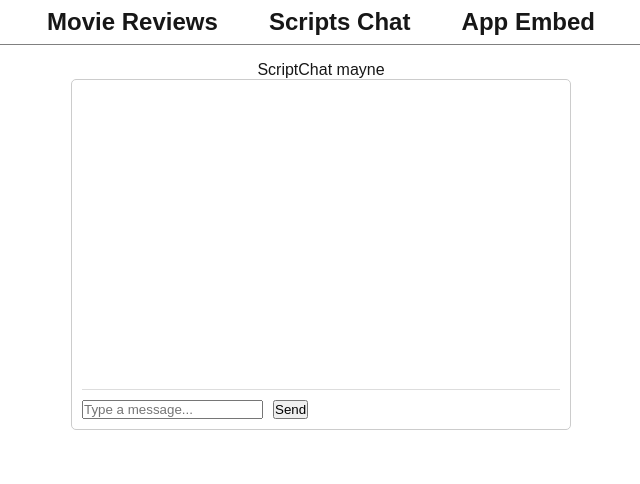
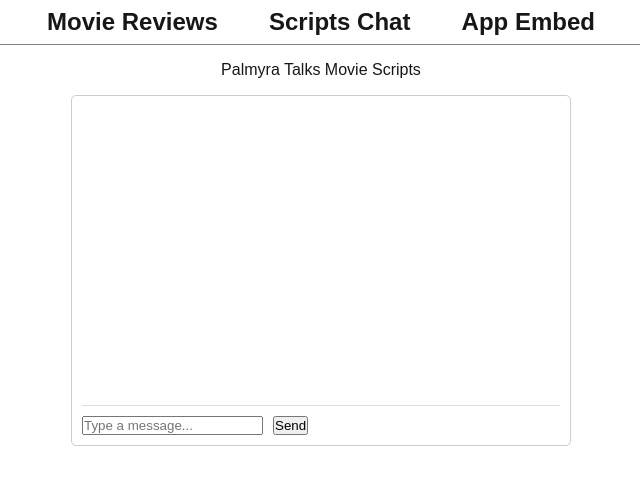
Before and after one commit to londes/movie-reviews, a Next.js app: page /script-chat in a window 1280 px wide. Shown: the top 484 px of the page, without its empty margins (319-959 px from the left). Built offline with nearby package versions, Linux system fonts and the light colour scheme.

Commit message:
we're talking to palmyra, sweet

```diff
--- a/src/app/api/chat/route.js
+++ b/src/app/api/chat/route.js
@@ -9,16 +9,17 @@ export async function POST(req) {
   console.log('in our post')
   try {
     const { messages } = await req.json()
+    console.log(messages)
 
-    const response = await writer.chat.completions.create({
-        model: "Palmyra X 004",
+    const response = await writer.chat.chat({
+        model: 'palmyra-x-004',
         messages: messages,
     })
     return Response.json({
         reply: response.choices?.[0]?.message?.content || "No response",
       });
   }catch(error){
-    console.error({ error: "failed to fetch ai response"}, {status: 500})
+    console.error({ error: error.message}, {status: 500})
     return Response.json({ error: "failed to fetch ai response" }, { status: 500 });
   }
 }
--- a/src/app/script-chat/page.js
+++ b/src/app/script-chat/page.js
@@ -8,7 +8,7 @@ import ChatWindow from '../../components/ChatWindow/ChatWindow'
 export default function ScriptChat() {
   return (
     <div className={styles.chat_container}>
-      <p>ScriptChat mayne</p>
+      <p>Palmyra Talks Movie Scripts</p>
       <ChatWindow />
     </div>
   )
--- a/src/components/ChatWindow/ChatWindow.js
+++ b/src/components/ChatWindow/ChatWindow.js
@@ -26,7 +26,7 @@ export default function ChatWindow() {
         })
 
         let data = await response.json();
-        let aiMessage = { role: "assistance", content: data.reply}
+        let aiMessage = { role: "assistant", content: data.reply}
         setMessages((prev)=>[...prev, aiMessage])
       }
       catch (error) {
--- a/src/components/ChatWindow/ChatWindow.module.css
+++ b/src/components/ChatWindow/ChatWindow.module.css
@@ -2,6 +2,7 @@
     width: 100%;
     max-width: 500px;
     margin: auto;
+    margin-top: 2vh;
     border: 1px solid #ccc;
     padding: 10px;
     border-radius: 5px;
```
